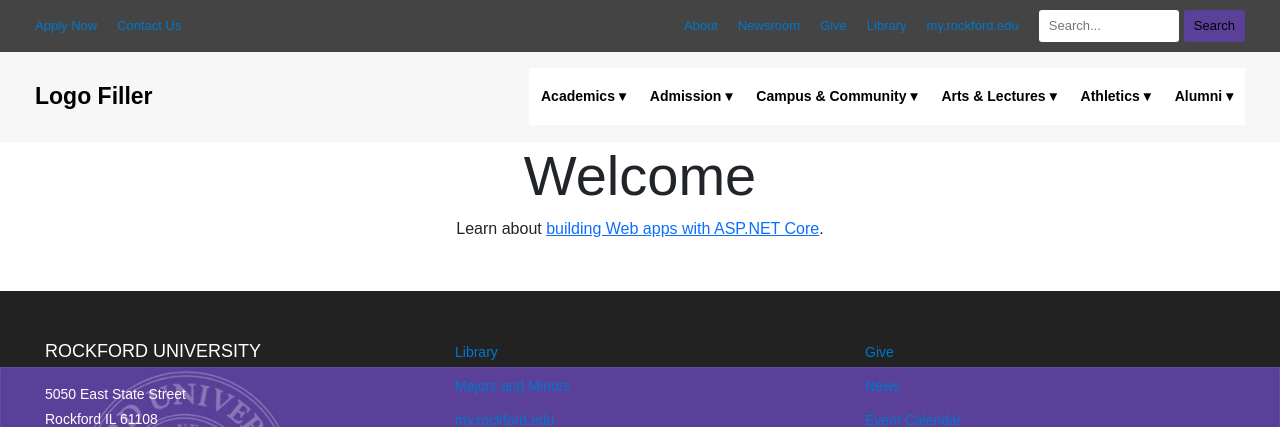
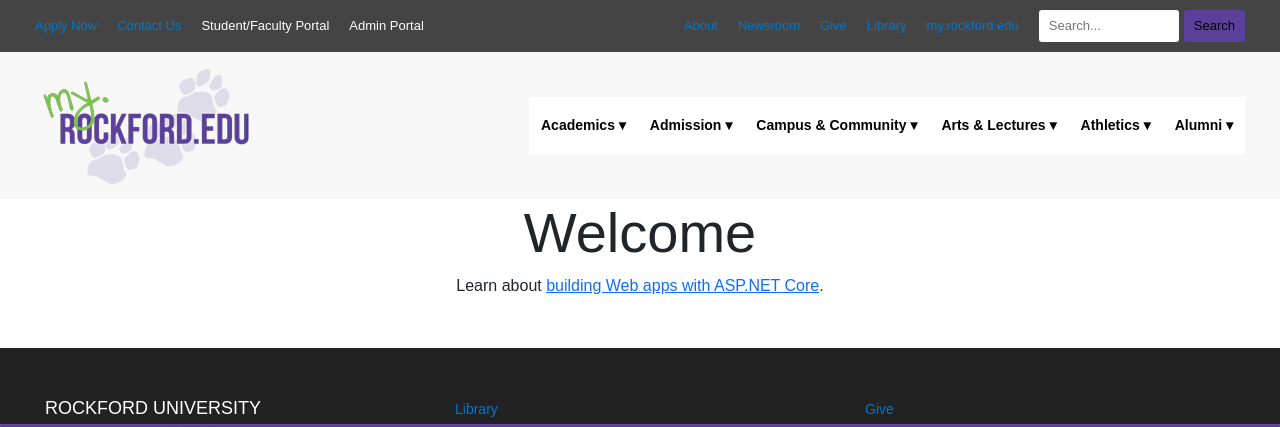
Before and after one commit to RissaKnight/RU-Website-Copy, an ASP.NET Core app: page / in a window 1280 px wide. Shown: the top 427 px of the page. Run offline with ASP.NET Core 8, Linux system fonts and the light colour scheme; style sheets or scripts are compiled from the project's sources.

Commit message:
fixed footer, working test nav for em and admin
Added student and admin portal links to the header. Footer image fixed. added working javascript

```diff
--- a/Views/Shared/_Layout.cshtml
+++ b/Views/Shared/_Layout.cshtml
@@ -10,6 +10,11 @@
 
     <link rel="stylesheet" href="~/lib/bootstrap/dist/css/bootstrap.min.css" />
     <link rel="stylesheet" href="~/css/site.css" asp-append-version="true" />
+
+    <link rel="stylesheet"
+          href="~/css/portal.css"
+          asp-append-version="true" />
+
     <link rel="stylesheet" href="~/RU_ASP_Semester_Project.styles.css" asp-append-version="true" />
 </head>
 
@@ -30,6 +35,14 @@
 
                 <a href="/contactus">
                     Contact Us
+                </a>
+
+                <!--PAGE CHECKS-->
+                <a asp-area="Employee" asp-controller="EmployeeHome" asp-action="Index">
+                    Student/Faculty Portal
+                </a>
+                <a asp-area="Admin" asp-controller="AdminHome" asp-action="Index">
+                    Admin Portal
                 </a>
             </div>
 
@@ -69,7 +82,7 @@
         <!-- UNIVERSITY BRAND -->
         <div class="ru-brand">
             <a asp-controller="Home" asp-action="Index">
-                Logo Filler
+                <img src="~/Images/Logo.png" alt="Rockford University Logo"></>
             </a>
         </div>
 
```
